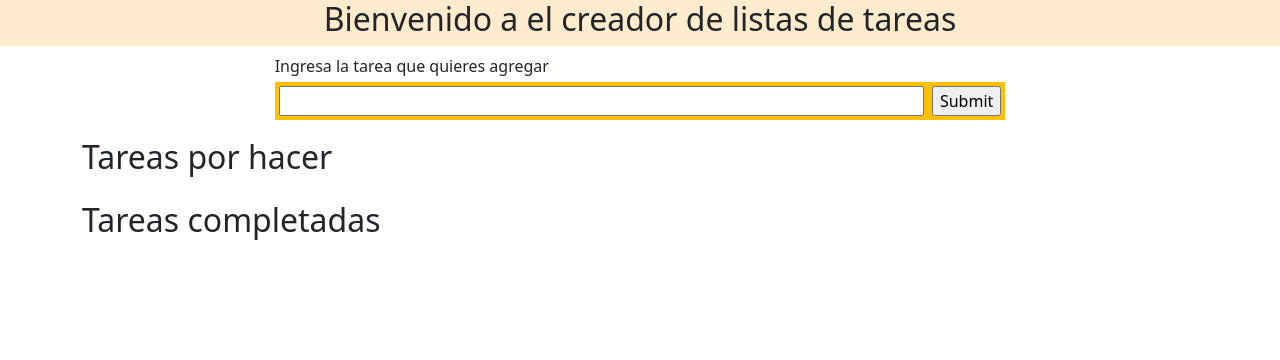
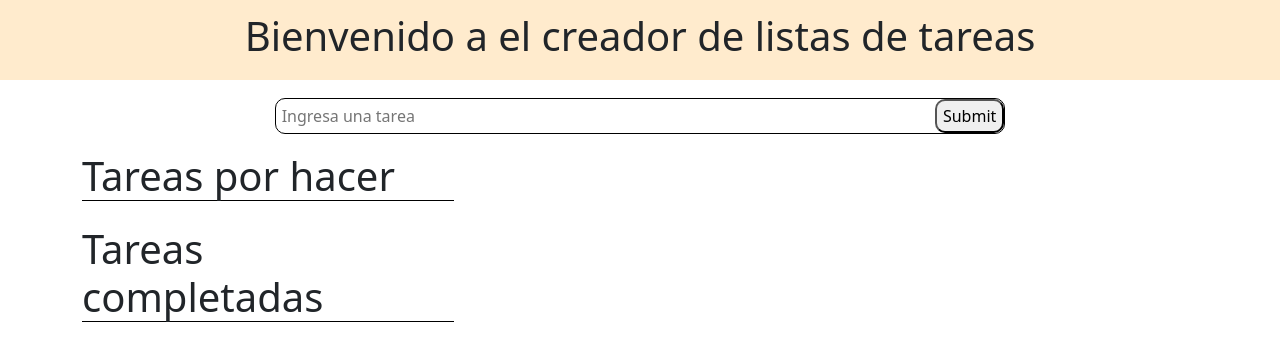
Before and after one commit to pepepecas12000/To_do_list, a plain HTML site: page index.html in a window 1280 px wide. Drawn offline with nearby package versions, Linux system fonts and the light colour scheme.

Commit message:
casi terminado

```diff
--- a/Stayle.css
+++ b/Stayle.css
@@ -4,8 +4,17 @@ header{
     align-items: center;
     background-color: blanchedalmond;
     margin: 0;
-    padding: 0;
+    padding: 6px;
 }
+
+h1{
+    padding: 6px;
+}
+.subtitulo{
+    font-size: 40px;
+    border-bottom: 1px solid black;
+}
+
 body{
     margin: 0;
 }
@@ -20,6 +29,9 @@ table{
     width: fit-content;
 }
 #ContTar tr{
+    border-bottom: 1px solid black;
+}
+#Comple tr{
     border-bottom: 1px solid black;
 }
 td{
@@ -38,16 +50,31 @@ hr{
 }
 .Valor_Botones{
 padding: 10px;
+
 }
 .Valores_tabla{
 padding: 10px;
 }
 #entrada{
     display: flex;
-
+    border: 1px solid black;
+    border-radius: 10px;
 }
 #centrados{
     display: flex;
     justify-content: center;
-    margin: 0px 10px 10px 10px ;
+    margin: 10px;
 }
+#tar{
+border: none;
+margin: 4px 0 4px 4px ;
+}
+#CTar{
+    border: none;
+    border-bottom: 6px solid black;
+    }
+
+#subir{
+    border-radius: 10px;
+
+}
--- a/backend.js
+++ b/backend.js
@@ -26,8 +26,10 @@ function ListComple() {
       var newtd1 = document.createElement("td");
       var cont1 = document.createTextNode(TlistaCompletadas[i]);
       newtd1.appendChild(cont1);
+      newtd1.classList.add("Valor_Botones")
       newtr1.appendChild(newtd1);
       do1.appendChild(newtr1);
+
   };
 }
 
--- a/index.html
+++ b/index.html
@@ -11,37 +11,38 @@
 <body>
 
 <header>
-    <div class="header"><h2 >Bienvenido a el creador de listas de tareas</h2></div>
+    <div class="header"><h1 >Bienvenido a el creador de listas de tareas</h1></div>
 </header>
 
 
 <div class="container" >
 <div class="row" id="centrados">
 
-<div class="col-8 p-0 m-2 d-flex flex-column justify-content-center">
-    <p class="mb-1">Ingresa la tarea que quieres agregar</p>
-    <div class="bg-warning d-flex justify-content-end gap-2 p-1" id="entrada">
-<input type="text" name="Tareas" id="tar" class="w-100">
+<div class="col-8 p-0 m-2 d-flex flex-column justify-content-center"  >
+
+    <div class=" d-flex justify-content-end gap-2  " id="entrada">
+<input type="text" name="Tareas" id="tar" class="w-100" placeholder="Ingresa una tarea">
 <input type="submit" id="subir" onclick="agregar()" >
 </div>
 </div>
 </div></div>
 
 <div class="container ">
-    <div class="row">
+    <div class="row-2">
 <div class="col-sm-12 col-md-6 col-lg-4 col-xl-4">
-    <h2>Tareas por hacer</h2>
+    <h2 class="subtitulo">Tareas por hacer</h2>
 <table class="table table-blue table-striped p-5"  id="ContTar">
 
 </table>
 </div></div></div>
 <div class="container">
-    <div class="row">
-<h2>Tareas completadas</h2>
-<table id="Comple" class="table">
+    <div class="row-2">
+        <div class="col-sm-12 col-md-6 col-lg-4 col-xl-4">
+<h2 class="subtitulo" >Tareas completadas</h2>
+<table  class="table table-warning table-striped p-5" id="Comple">
 
 </table>
-</div></div>
+</div></div></div>
 <script src="https://cdn.jsdelivr.net/npm/@popperjs/core@2.9.2/dist/umd/popper.min.js" integrity="sha384-IQsoLXl5PILFhosVNubq5LC7Qb9DXgDA9i+tQ8Zj3iwWAwPtgFTxbJ8NT4GN1R8p" crossorigin="anonymous"></script>
 <script src="https://cdn.jsdelivr.net/npm/bootstrap@5.0.2/dist/js/bootstrap.min.js" integrity="sha384-cVKIPhGWiC2Al4u+LWgxfKTRIcfu0JTxR+EQDz/bgldoEyl4H0zUF0QKbrJ0EcQF" crossorigin="anonymous"></script>
 
```
